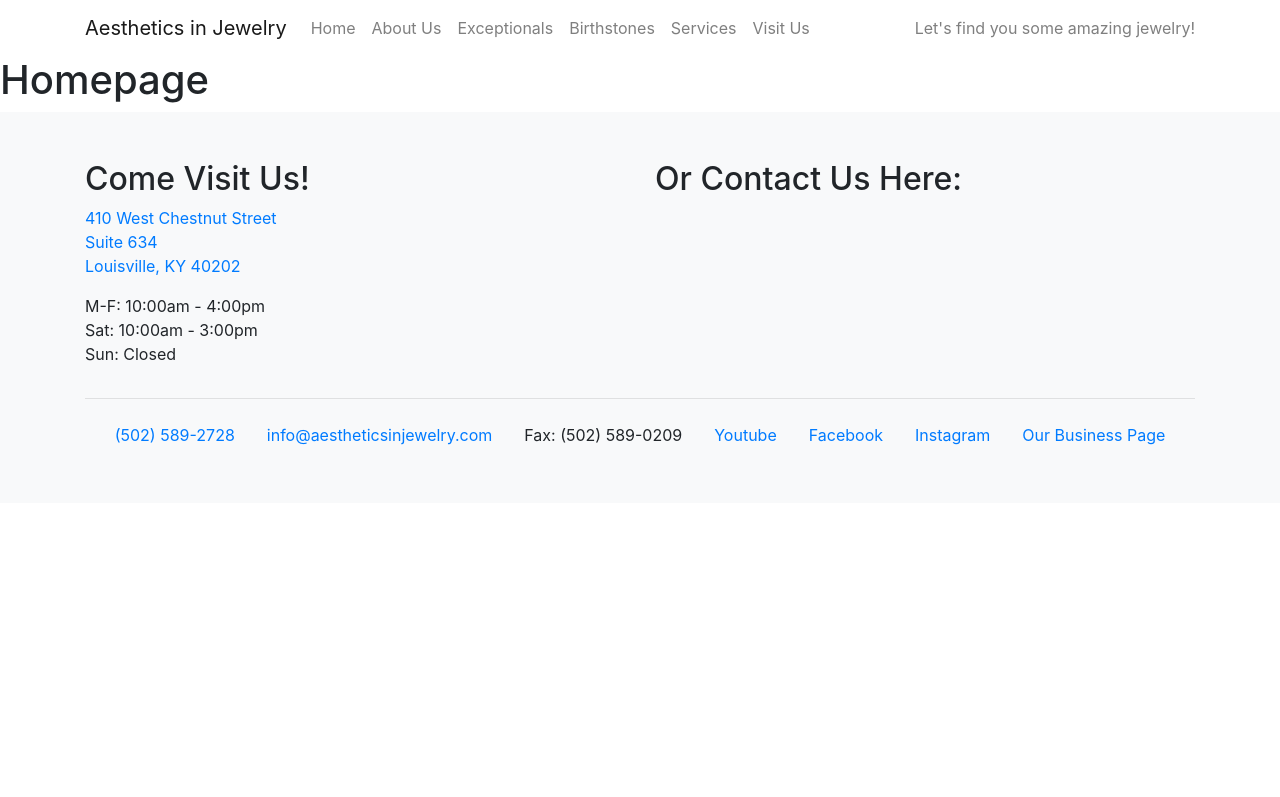
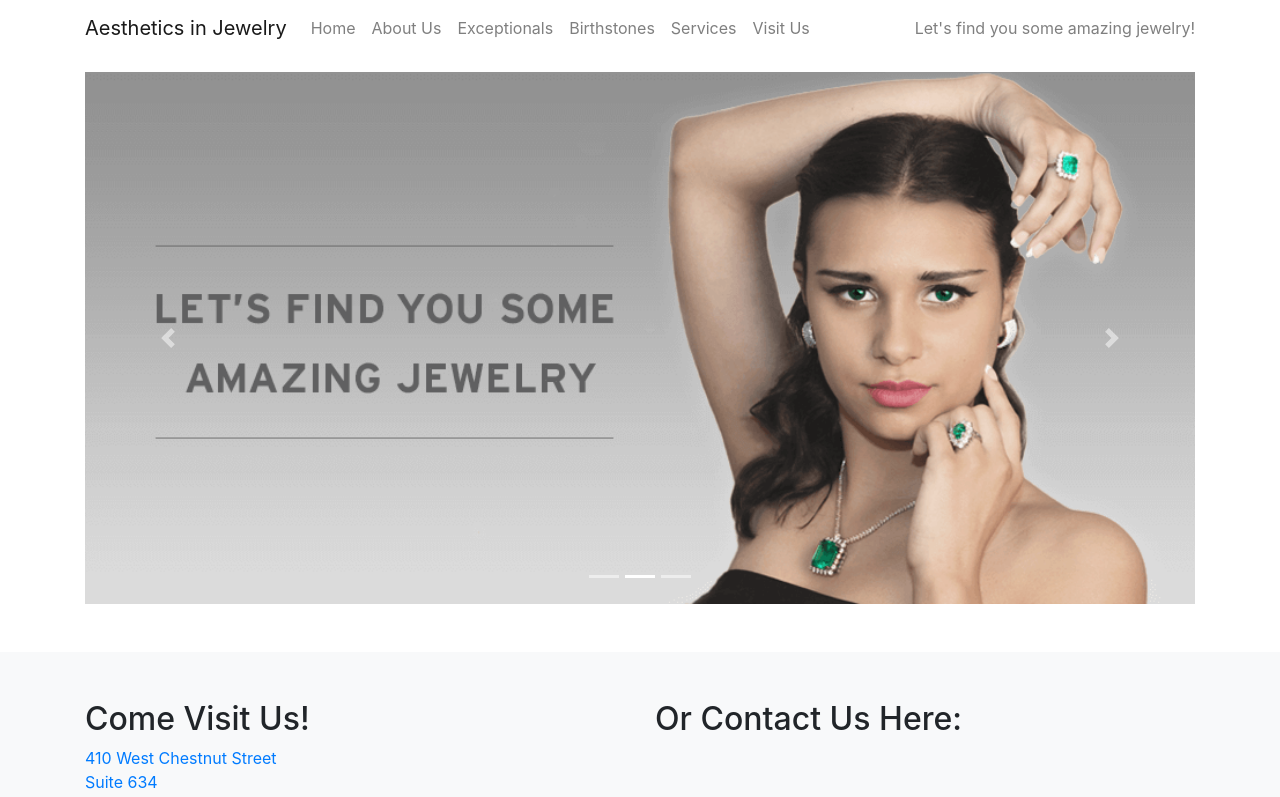
Before and after one commit to shadowlion/aestheticsinjewelry, a Next.js app: page / in a window 1280 px wide. Shown: the top 797 px of the page. Built offline with nearby package versions, Linux system fonts and the light colour scheme.

Commit message:
refactor: add carousel images

```diff
--- a/pages/index.tsx
+++ b/pages/index.tsx
@@ -1,15 +1,26 @@
 import Head from "next/head";
+import Carousel from "react-bootstrap/Carousel";
 
 const HomePage = () => {
   return (
     <>
       <Head>
-        <title>Home | Ballroom East</title>
+        <title>Home | Aesthetics in Jewelry</title>
         <meta name="description" content="Ballroom East Dance Studio" />
         <link rel="icon" href="/favicon.ico" />
       </Head>
-      <article id="home">
-        <h1>Homepage</h1>
+      <article id="home" className="container pb-5 pt-3">
+        <Carousel>
+          {["1.jpg", "2.png", "3.png"].map((el) => (
+            <Carousel.Item>
+              <img
+                className="d-block w-100"
+                src={`/carousel-${el}`}
+                alt={`Image: carousel-${el}`}
+              />
+            </Carousel.Item>
+          ))}
+        </Carousel>
       </article>
     </>
   );
```
Also changed, not shown: public/carousel-1.jpg.
